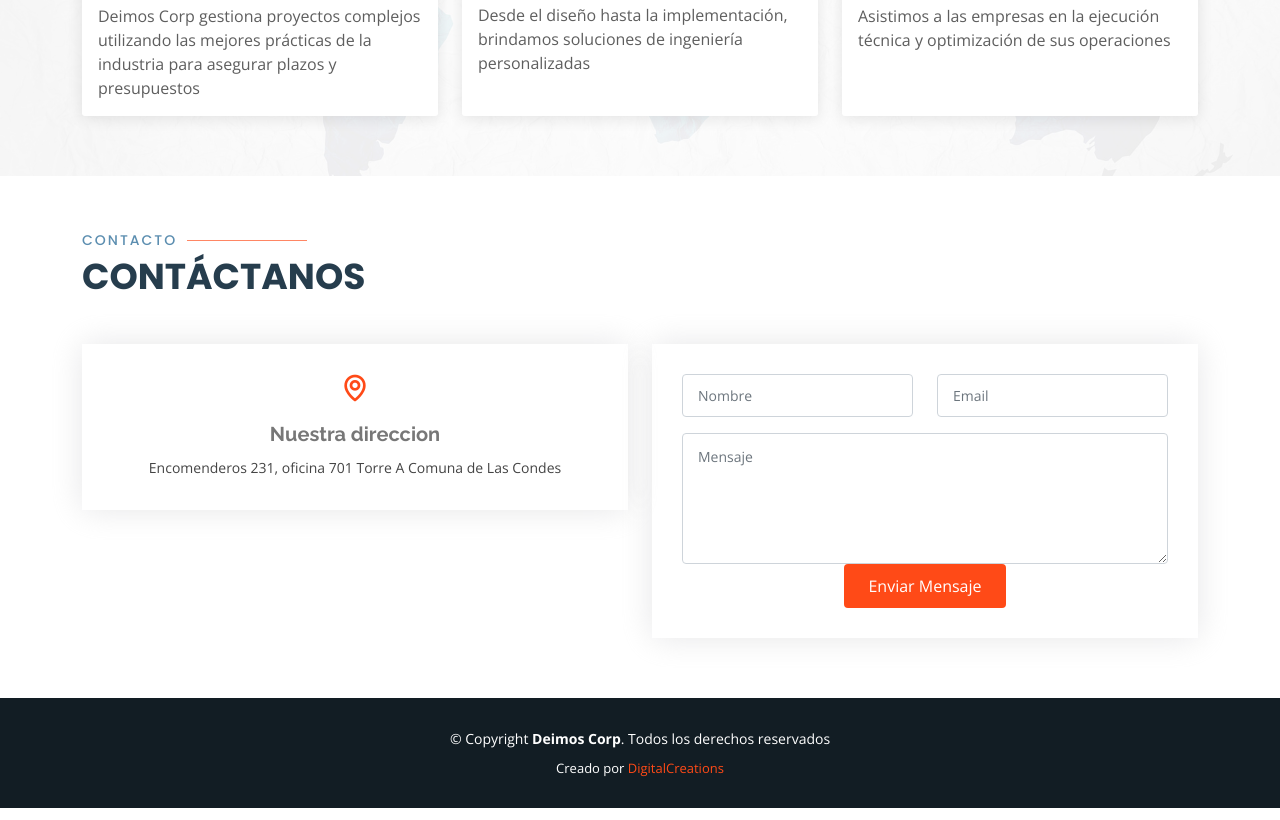
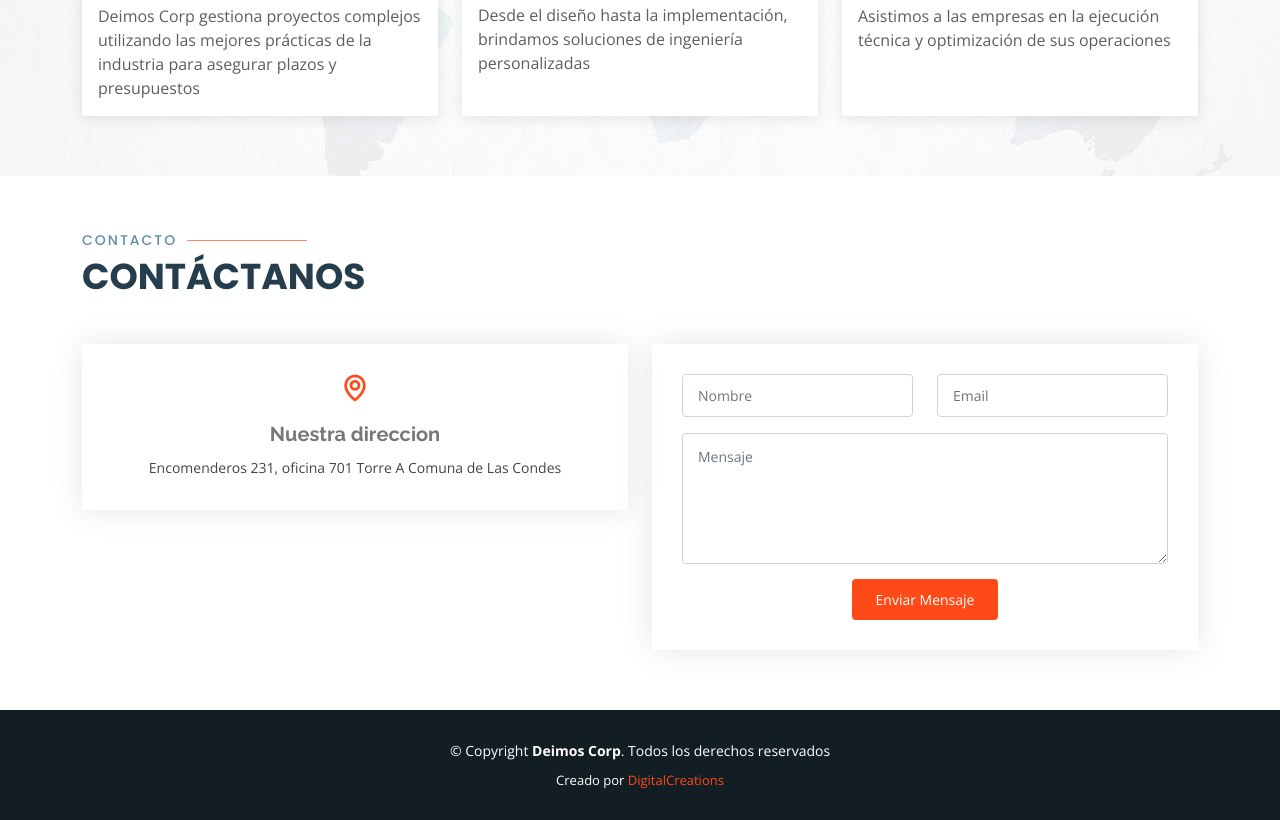
Before and after one commit to tenshi98/sites_deimoscorp, a plain HTML site: page index.html in a window 1280 px wide. Shown: the part 2014-2834 px from the top of the page. Drawn offline with nearby package versions, Linux system fonts and the light colour scheme.

Commit message:
actualizacion
actualizacion

```diff
--- a/assets/css/style.css
+++ b/assets/css/style.css
@@ -1258,6 +1258,17 @@ section {
 .contact .php-email-form button[type=submit]:hover {
   background: #ff5e31;
 }
+.contact .php-email-form input[type=submit] {
+  background: #ff4a17;
+  border: 0;
+  padding: 10px 24px;
+  color: #fff;
+  transition: 0.4s;
+  border-radius: 4px;
+}
+.contact .php-email-form input[type=submit]:hover {
+  background: #ff5e31;
+}
 @-webkit-keyframes animate-loading {
   0% {
     transform: rotate(0deg);
--- a/index.html
+++ b/index.html
@@ -213,7 +213,8 @@
               <input type="hidden" name="access_token" value="t04r1hzqq8ewguenemmr0x00" />
               <input type="hidden" name="success_url"  value="https://web.deimoscorp.cl/" />
               <input type="hidden" name="error_url"    value="https://web.deimoscorp.cl/" />
-              <div class="text-center"><button type="submit">Enviar Mensaje</button></div>
+
+              <div class="text-center" style="margin-top: 15px;"><input id="submit_form" type="submit" value="Enviar Mensaje" /></div>
             </form>
           </div>
 
```
